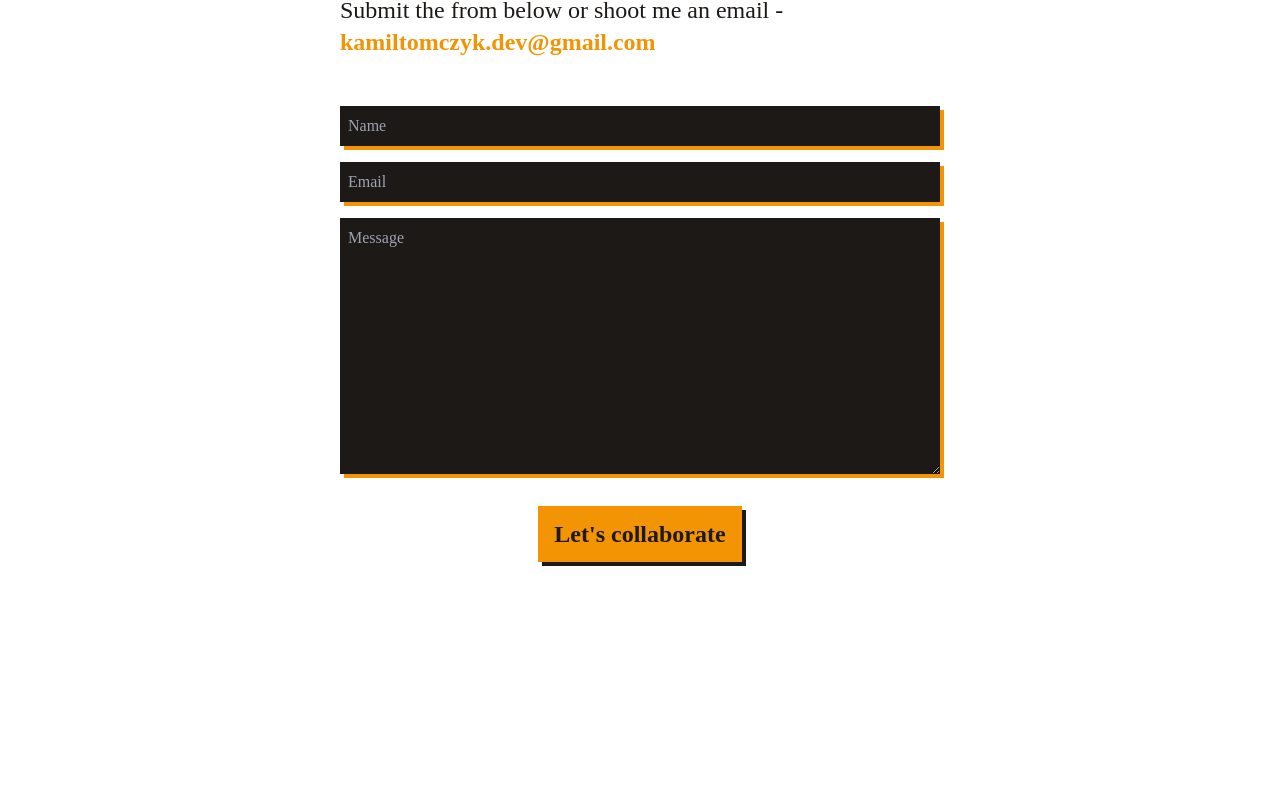
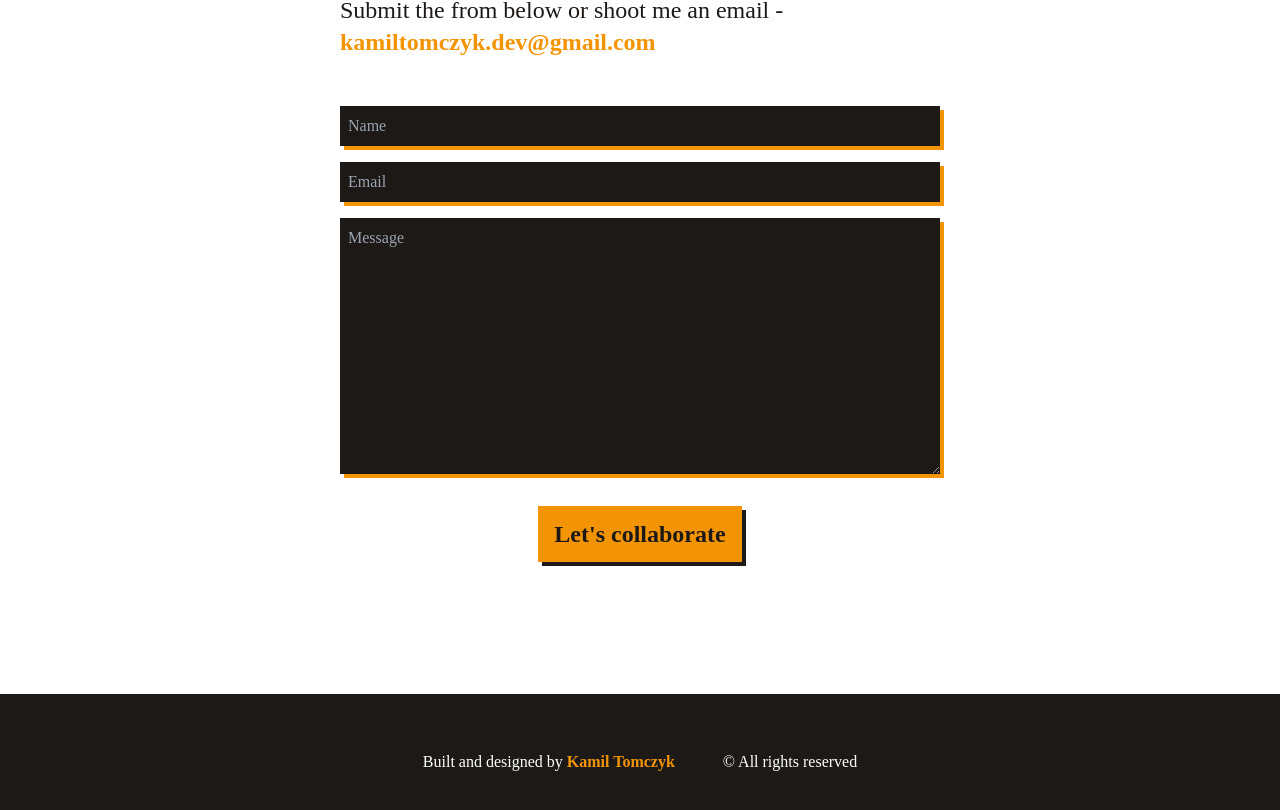
Before and after one commit to KamilTomczykDev/portfolio-website, a React (Create React App) app: page / in a window 1280 px wide. Shown: the part 3381-4191 px from the top of the page. Before the commit the page ends 4075 px from the top, so only its background shows below. Built offline with nearby package versions, Linux system fonts and the light colour scheme.

Commit message:
footer update

```diff
--- /dev/null
+++ b/src/components/Footer.jsx
@@ -0,0 +1,13 @@
+function Footer() {
+  return (
+    <footer className="w-full bg-stone-900 flex justify-center gap-4 py-10 flex-wrap text-white">
+      <p className="sm:p-4">
+        Built and designed by{" "}
+        <span className="text-[#f39404] font-bold">Kamil Tomczyk</span>
+      </p>
+      <p className="sm:p-4">© All rights reserved</p>
+    </footer>
+  );
+}
+
+export default Footer;
--- a/src/components/Hero.jsx
+++ b/src/components/Hero.jsx
@@ -40,9 +40,10 @@ function Hero() {
             use and easy to look at.
           </p>
           <div>
-            <Link to="projects" smooth={true} duration={500}>
+            <Link className="" to="projects" smooth={true} duration={500}>
               <button
-                className={`text-md static mx-2 my-5 max-w-[160px] bg-white px-3 py-2 font-bold text-stone-900 drop-shadow-3xl hover:bg-stone-900 hover:text-white hover:drop-shadow-2xl md:px-4 md:py-3 md:text-xl transition duration-1000 delay-[2s] ${
+                ref={ref}
+                className={`text-md static mx-2 my-5 max-w-[160px] bg-white px-3 py-2 font-bold text-stone-900 drop-shadow-3xl hover:bg-stone-900 hover:text-white hover:drop-shadow-2xl md:px-4 md:py-3 md:text-xl transition duration-1000 ${
                   inView ? "" : "translate-y-6 opacity-0"
                 }`}
               >
--- a/src/data/projects.js
+++ b/src/data/projects.js
@@ -15,7 +15,7 @@ export const projects = [
   {
     name: "Draw or Attack",
     img: DRAWORATTACK_IMG,
-    liveDemoUrl: "https://github.com/KamilTomczykDev/drawOrAttack",
+    liveDemoUrl: "https://fastidious-cocada-daa60a.netlify.app",
     codeUrl: "https://github.com/KamilTomczykDev/drawOrAttack",
     url: "draworattack",
     description:
--- a/src/pages/Homepage.jsx
+++ b/src/pages/Homepage.jsx
@@ -1,5 +1,6 @@
 import About from "../components/About";
 import Contact from "../components/Contact";
+import Footer from "../components/Footer";
 import Hero from "../components/Hero";
 import Navbar from "../components/Navbar";
 import Projects from "../components/Projects";
@@ -14,6 +15,7 @@ function Homepage() {
       <Skills />
       <Projects />
       <Contact />
+      <Footer />
     </>
   );
 }
```
